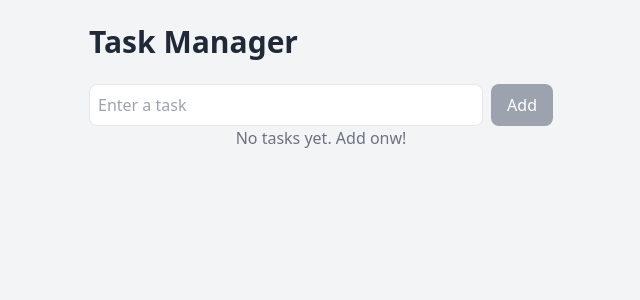
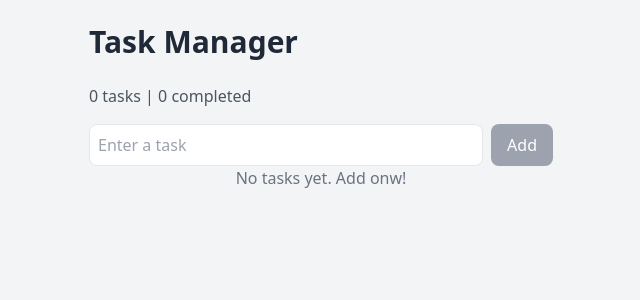
Before and after one commit to malikahsan13/todo-app, a Vue app: page / in a window 1280 px wide. Shown: the top 300 px of the page, without its empty margins (319-959 px from the left). Built offline with nearby package versions, Linux system fonts and the light colour scheme.

Commit message:
added task counter

```diff
--- a/src/App.vue
+++ b/src/App.vue
@@ -4,6 +4,12 @@
       <h1 class="text-3xl font-bold text-gray-800 mb-6 text-cetner">
         Task Manager
       </h1>
+
+    <!-- -->
+    <p class="text-gray-600 mb-4">
+      {{ tasks.length }} {{ tasks.length === 1 ? 'task' : 'tasks' }} |
+      {{ tasks.filter(t => t.completed).length }} completed
+    </p>
 
       <form>
         <div class="flex gap-2">
--- a/src/style.css
+++ b/src/style.css
@@ -1,3 +1,12 @@
 @tailwind base;
 @tailwind components;
 @tailwind utilities;
+
+.task-enter-active,
+.task-leave-active {
+  transition: opacity 0.3s ease;
+}
+.task-enter-from,
+.task-leave-to {
+  opacity: 0;
+}
```
